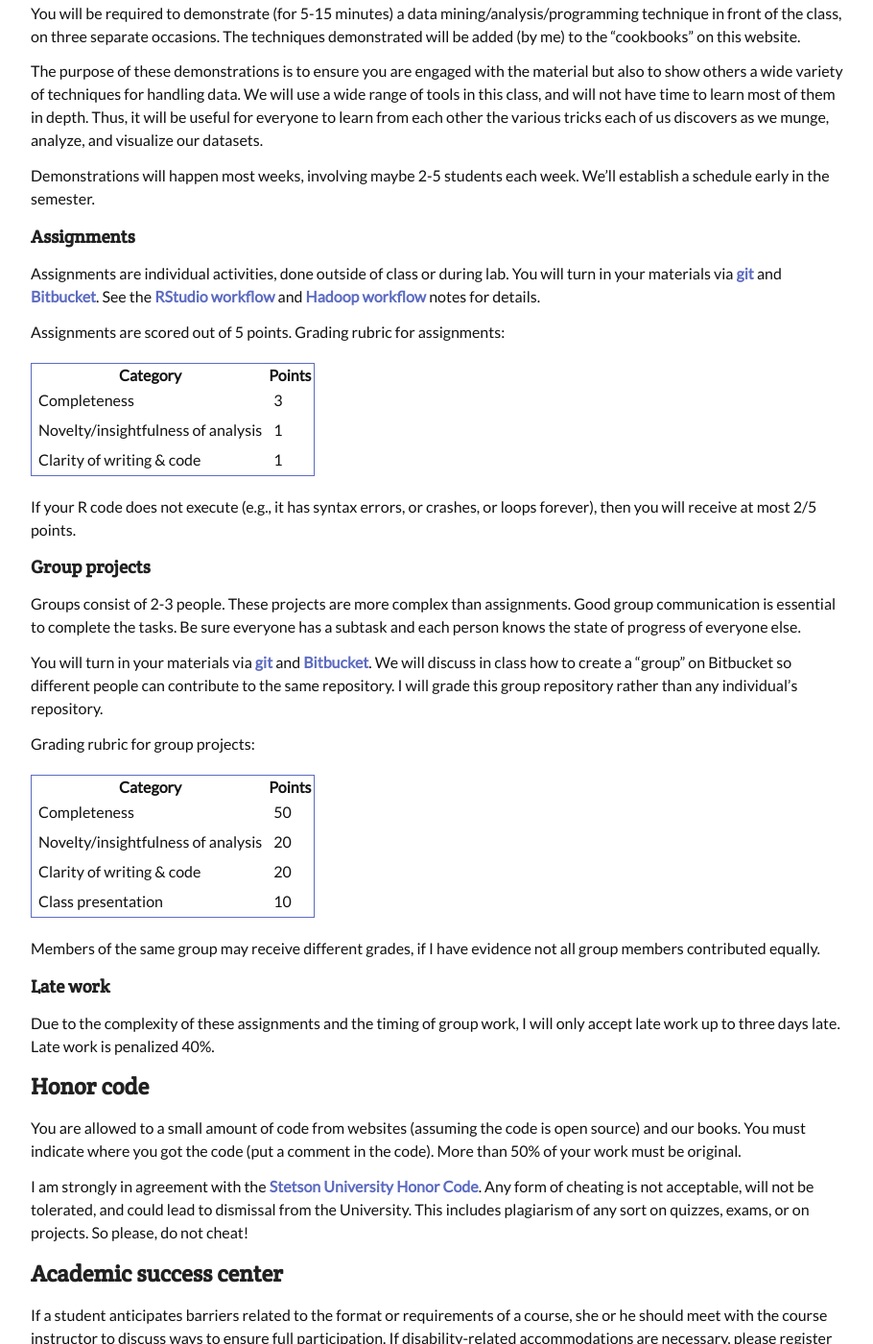
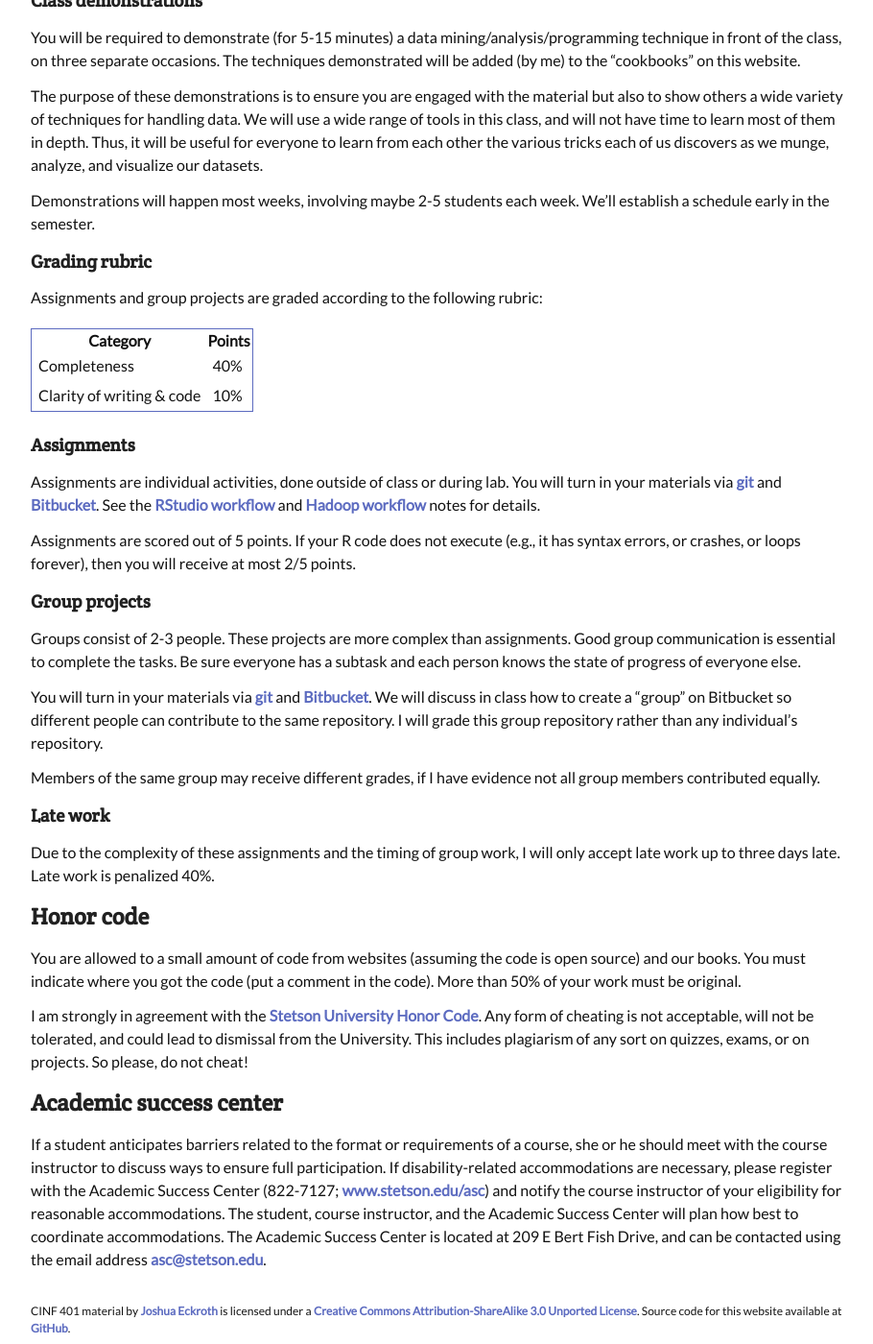
Before and after one commit to joshuaeckroth/cinf401-website, a Jekyll site: the page built from notes/syllabus.markdown, in a window 1280 px wide and 1400 px high, scrolled down 1101 px. Shown: the whole window at 96% size, without its empty margins (183-1093 px from the left). Built offline with Jekyll 4.4.1, drawn with Linux system fonts in a browser that asks for light colours; Markdown is read by kramdown in place of the engine named in the settings.

Commit message:
Updated grading rubric in syllabus.

```diff
--- a/notes/syllabus.markdown
+++ b/notes/syllabus.markdown
@@ -46,34 +46,26 @@ The purpose of these demonstrations is to ensure you are engaged with the materi
 
 Demonstrations will happen most weeks, involving maybe 2-5 students each week. We'll establish a schedule early in the semester.
 
+### Grading rubric
+
+Assignments and group projects are graded according to the following rubric:
+
+| Category | Points |
+| -------- | ------ |
+| Completeness | 40% |
+| Clarity of writing & code | 10% |
+
 ### Assignments
 
 Assignments are individual activities, done outside of class or during lab. You will turn in your materials via [git](/cookbook/git.html) and [Bitbucket](http://bitbucket.org). See the [RStudio workflow](/notes/rstudio-workflow.html) and [Hadoop workflow](/notes/hadoop-workflow.html) notes for details.
 
-Assignments are scored out of 5 points. Grading rubric for assignments:
-
-| Category | Points |
-| -------- | ------ |
-| Completeness | 3 |
-| Novelty/insightfulness of analysis | 1 |
-| Clarity of writing & code | 1 |
-
-If your R code does not execute (e.g., it has syntax errors, or crashes, or loops forever), then you will receive at most 2/5 points.
+Assignments are scored out of 5 points. If your R code does not execute (e.g., it has syntax errors, or crashes, or loops forever), then you will receive at most 2/5 points.
 
 ### Group projects
 
 Groups consist of 2-3 people. These projects are more complex than assignments. Good group communication is essential to complete the tasks. Be sure everyone has a subtask and each person knows the state of progress of everyone else.
 
 You will turn in your materials via [git](/cookbook/git.html) and [Bitbucket](http://bitbucket.org). We will discuss in class how to create a "group" on Bitbucket so different people can contribute to the same repository. I will grade this group repository rather than any individual's repository.
-
-Grading rubric for group projects:
-
-| Category | Points |
-| -------- | ------ |
-| Completeness | 50 |
-| Novelty/insightfulness of analysis | 20 |
-| Clarity of writing & code | 20 |
-| Class presentation | 10 |
 
 Members of the same group may receive different grades, if I have evidence not all group members contributed equally.
 
```
